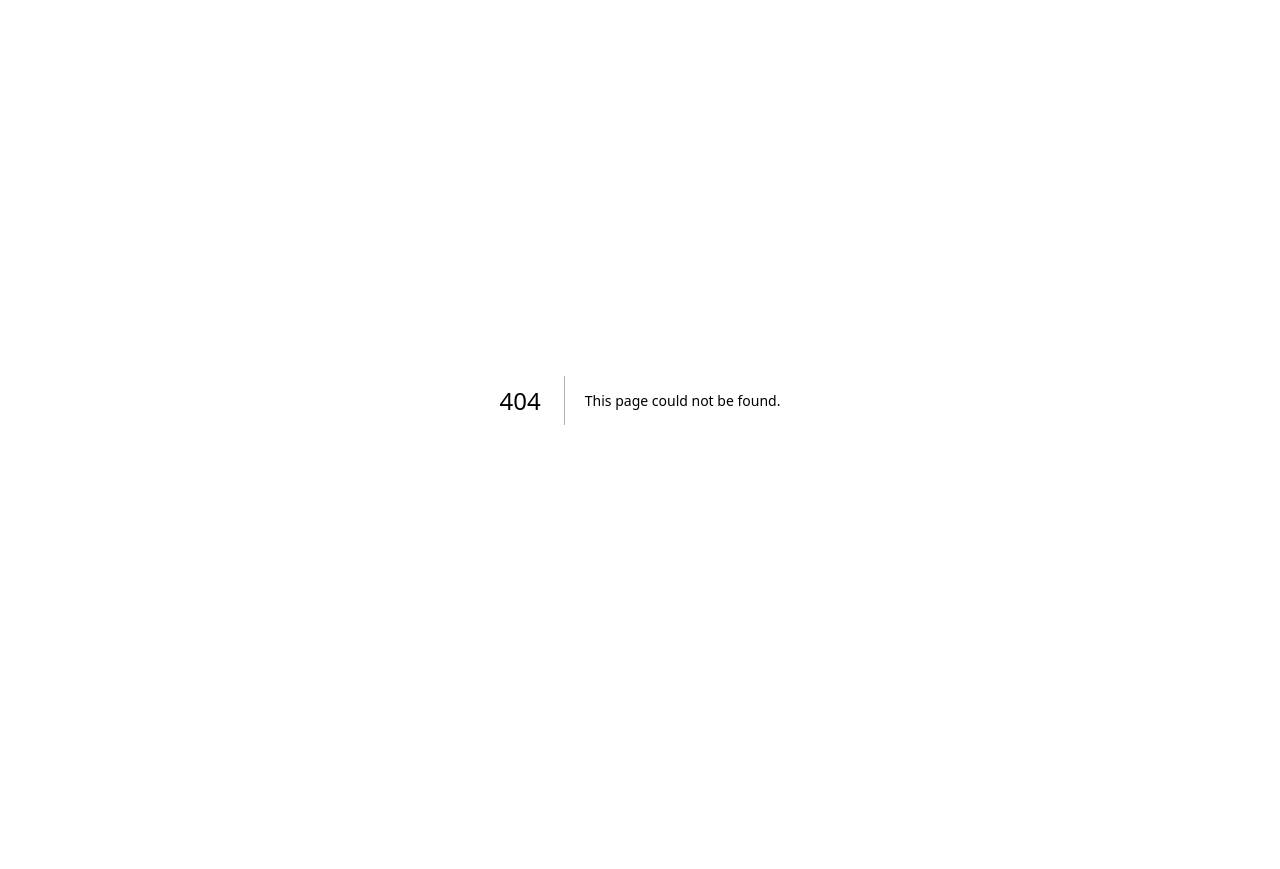
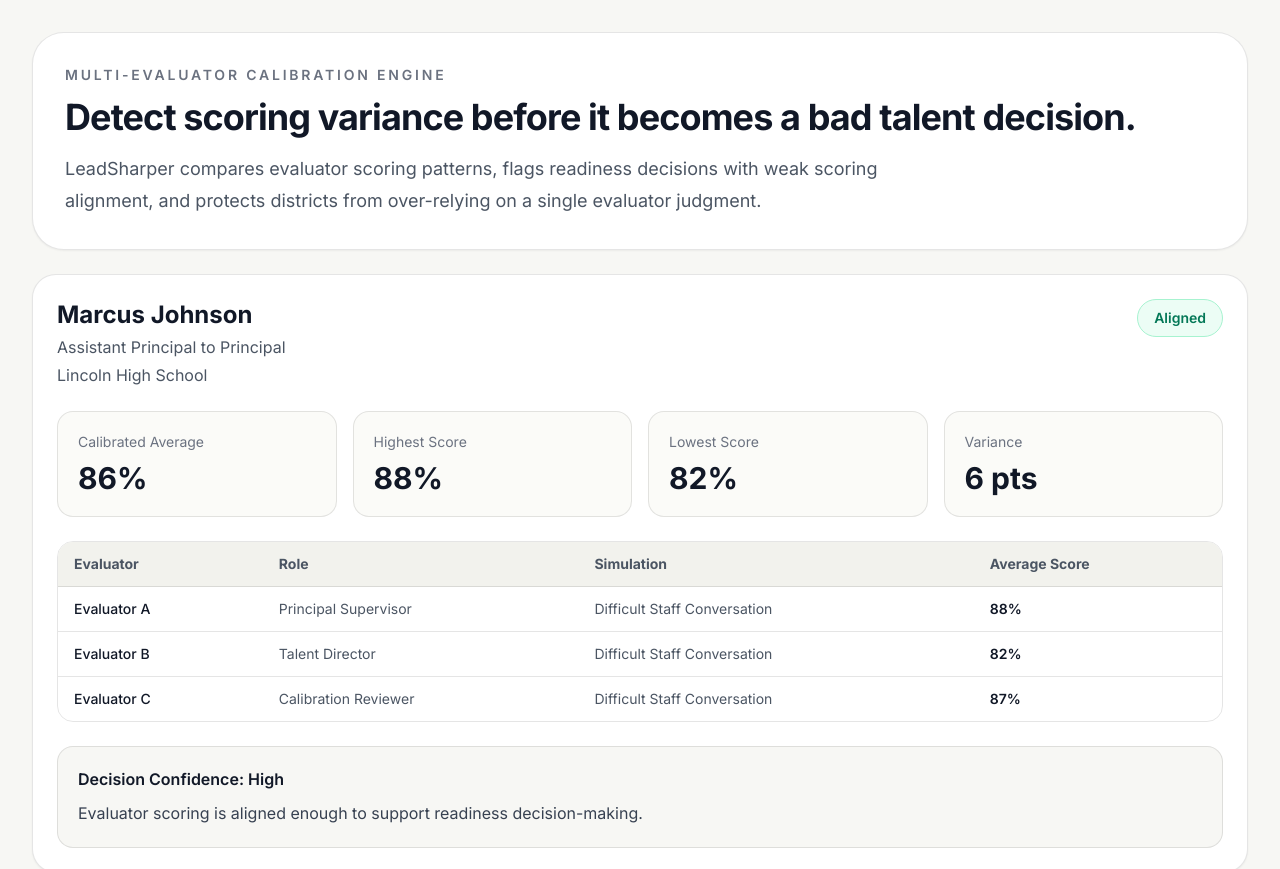
Before and after one commit to jmarc296-jpg/instructional-leadership-practice, a Next.js app: page /calibration-engine in a window 1280 px wide. Before the commit this address had no page. Shown: the top 869 px of the page. Before the commit the page ends 800 px from the top, so only its background shows below. Built offline with nearby package versions, Linux system fonts and the light colour scheme.

Commit message:
Build multi evaluator calibration engine

```diff
--- /dev/null
+++ b/app/calibration-engine/page.tsx
@@ -0,0 +1,114 @@
+import Link from "next/link"
+import { talentLeaders } from "@/lib/talent/mock-data"
+import { evaluatorScores, getEvaluatorAverage, getLeaderCalibrationSummary } from "@/lib/talent/calibration"
+
+const calibratedLeaders = Array.from(new Set(evaluatorScores.map((score) => score.leaderId)))
+
+function statusClass(status: string) {
+  if (status === "Calibration Required") return "bg-red-50 text-red-700 border-red-200"
+  if (status === "Monitor Variance") return "bg-yellow-50 text-yellow-700 border-yellow-200"
+  return "bg-emerald-50 text-emerald-700 border-emerald-200"
+}
+
+export default function CalibrationEnginePage() {
+  return (
+    <main className="min-h-screen bg-[#f7f7f4] p-8 text-[#111827]">
+      <section className="rounded-[2rem] border border-black/10 bg-white p-8 shadow-sm">
+        <p className="text-sm font-semibold uppercase tracking-[0.2em] text-gray-500">
+          Multi-Evaluator Calibration Engine
+        </p>
+        <h1 className="mt-3 text-4xl font-bold tracking-tight">
+          Detect scoring variance before it becomes a bad talent decision.
+        </h1>
+        <p className="mt-4 max-w-4xl text-lg leading-8 text-gray-600">
+          LeadSharper compares evaluator scoring patterns, flags readiness decisions with weak scoring alignment, and protects districts from over-relying on a single evaluator judgment.
+        </p>
+      </section>
+
+      <section className="mt-6 grid gap-5">
+        {calibratedLeaders.map((leaderId) => {
+          const leader = talentLeaders.find((item) => item.id === leaderId)
+          const summary = getLeaderCalibrationSummary(leaderId)
+
+          if (!leader) return null
+
+          return (
+            <article key={leaderId} className="rounded-3xl border border-black/10 bg-white p-6 shadow-sm">
+              <div className="flex flex-col justify-between gap-4 lg:flex-row lg:items-start">
+                <div>
+                  <h2 className="text-2xl font-bold">{leader.name}</h2>
+                  <p className="mt-1 text-gray-600">{leader.currentRole} to {leader.targetRole}</p>
+                  <p className="mt-1 text-gray-600">{leader.school}</p>
+                </div>
+
+                <div className={`rounded-full border px-4 py-2 text-sm font-semibold ${statusClass(summary.status)}`}>
+                  {summary.status}
+                </div>
+              </div>
+
+              <div className="mt-6 grid gap-4 md:grid-cols-4">
+                <div className="rounded-2xl border border-black/10 bg-[#fbfbf8] p-5">
+                  <p className="text-sm text-gray-500">Calibrated Average</p>
+                  <p className="mt-2 text-3xl font-bold">{summary.average}%</p>
+                </div>
+                <div className="rounded-2xl border border-black/10 bg-[#fbfbf8] p-5">
+                  <p className="text-sm text-gray-500">Highest Score</p>
+                  <p className="mt-2 text-3xl font-bold">{summary.high}%</p>
+                </div>
+                <div className="rounded-2xl border border-black/10 bg-[#fbfbf8] p-5">
+                  <p className="text-sm text-gray-500">Lowest Score</p>
+                  <p className="mt-2 text-3xl font-bold">{summary.low}%</p>
+                </div>
+                <div className="rounded-2xl border border-black/10 bg-[#fbfbf8] p-5">
+                  <p className="text-sm text-gray-500">Variance</p>
+                  <p className="mt-2 text-3xl font-bold">{summary.variance} pts</p>
+                </div>
+              </div>
+
+              <div className="mt-6 overflow-hidden rounded-2xl border border-black/10">
+                <table className="w-full text-left text-sm">
+                  <thead className="bg-[#f2f2ed] text-gray-600">
+                    <tr>
+                      <th className="px-4 py-3">Evaluator</th>
+                      <th className="px-4 py-3">Role</th>
+                      <th className="px-4 py-3">Simulation</th>
+                      <th className="px-4 py-3">Average Score</th>
+                    </tr>
+                  </thead>
+                  <tbody>
+                    {summary.scores.map((score) => (
+                      <tr key={`${score.leaderId}-${score.evaluator}`} className="border-t border-black/10">
+                        <td className="px-4 py-3 font-medium">{score.evaluator}</td>
+                        <td className="px-4 py-3 text-gray-600">{score.role}</td>
+                        <td className="px-4 py-3 text-gray-600">{score.simulation}</td>
+                        <td className="px-4 py-3 font-semibold">{getEvaluatorAverage(score)}%</td>
+                      </tr>
+                    ))}
+                  </tbody>
+                </table>
+              </div>
+
+              <div className="mt-6 rounded-2xl border border-black/10 bg-[#f7f7f4] p-5">
+                <p className="font-semibold">Decision Confidence: {summary.confidence}</p>
+                <p className="mt-2 leading-7 text-gray-700">{summary.recommendation}</p>
+              </div>
+            </article>
+          )
+        })}
+      </section>
+
+      <section className="mt-6 rounded-3xl border border-black/10 bg-[#111827] p-6 text-white shadow-sm">
+        <h2 className="text-2xl font-bold">Why this matters</h2>
+        <p className="mt-3 max-w-4xl leading-8 text-white/75">
+          Promotion decisions become more defensible when districts can show evaluator alignment, scoring confidence, and clear calibration flags before making placement recommendations.
+        </p>
+        <Link
+          href="/talent-decisions"
+          className="mt-5 inline-block rounded-2xl bg-white px-5 py-3 text-sm font-semibold text-[#111827]"
+        >
+          Return to Talent Decisions
+        </Link>
+      </section>
+    </main>
+  )
+}
--- /dev/null
+++ b/lib/talent/calibration.ts
@@ -0,0 +1,133 @@
+export type EvaluatorScore = {
+  evaluator: string
+  role: string
+  leaderId: string
+  leaderName: string
+  simulation: string
+  instructionalLeadership: number
+  talentManagement: number
+  operations: number
+  culture: number
+  communityLeadership: number
+}
+
+export const evaluatorScores: EvaluatorScore[] = [
+  {
+    evaluator: "Evaluator A",
+    role: "Principal Supervisor",
+    leaderId: "tl-001",
+    leaderName: "Marcus Johnson",
+    simulation: "Difficult Staff Conversation",
+    instructionalLeadership: 92,
+    talentManagement: 88,
+    operations: 84,
+    culture: 91,
+    communityLeadership: 86
+  },
+  {
+    evaluator: "Evaluator B",
+    role: "Talent Director",
+    leaderId: "tl-001",
+    leaderName: "Marcus Johnson",
+    simulation: "Difficult Staff Conversation",
+    instructionalLeadership: 84,
+    talentManagement: 79,
+    operations: 82,
+    culture: 87,
+    communityLeadership: 80
+  },
+  {
+    evaluator: "Evaluator C",
+    role: "Calibration Reviewer",
+    leaderId: "tl-001",
+    leaderName: "Marcus Johnson",
+    simulation: "Difficult Staff Conversation",
+    instructionalLeadership: 90,
+    talentManagement: 85,
+    operations: 86,
+    culture: 89,
+    communityLeadership: 83
+  },
+  {
+    evaluator: "Evaluator A",
+    role: "Principal Supervisor",
+    leaderId: "tl-003",
+    leaderName: "James Carter",
+    simulation: "Parent Escalation and Staff Response",
+    instructionalLeadership: 71,
+    talentManagement: 67,
+    operations: 78,
+    culture: 74,
+    communityLeadership: 70
+  },
+  {
+    evaluator: "Evaluator B",
+    role: "Talent Director",
+    leaderId: "tl-003",
+    leaderName: "James Carter",
+    simulation: "Parent Escalation and Staff Response",
+    instructionalLeadership: 52,
+    talentManagement: 49,
+    operations: 63,
+    culture: 58,
+    communityLeadership: 55
+  },
+  {
+    evaluator: "Evaluator C",
+    role: "Calibration Reviewer",
+    leaderId: "tl-003",
+    leaderName: "James Carter",
+    simulation: "Parent Escalation and Staff Response",
+    instructionalLeadership: 59,
+    talentManagement: 56,
+    operations: 69,
+    culture: 63,
+    communityLeadership: 61
+  }
+]
+
+export function getEvaluatorAverage(score: EvaluatorScore) {
+  const total =
+    score.instructionalLeadership +
+    score.talentManagement +
+    score.operations +
+    score.culture +
+    score.communityLeadership
+
+  return Math.round(total / 5)
+}
+
+export function getLeaderCalibrationSummary(leaderId: string) {
+  const scores = evaluatorScores.filter((score) => score.leaderId === leaderId)
+  const averages = scores.map(getEvaluatorAverage)
+  const high = Math.max(...averages)
+  const low = Math.min(...averages)
+  const variance = high - low
+  const average = Math.round(averages.reduce((sum, value) => sum + value, 0) / averages.length)
+
+  return {
+    scores,
+    average,
+    high,
+    low,
+    variance,
+    status:
+      variance >= 18
+        ? "Calibration Required"
+        : variance >= 10
+          ? "Monitor Variance"
+          : "Aligned",
+    confidence:
+      variance >= 18
+        ? "Low"
+        : variance >= 10
+          ? "Moderate"
+          : "High",
+    recommendation:
+      variance >= 18
+        ? "Do not finalize promotion recommendation until evaluator calibration is completed."
+        : variance >= 10
+          ? "Review scoring evidence before final placement decision."
+          : "Evaluator scoring is aligned enough to support readiness decision-making."
+  }
+}
```
Also changed, not shown: app/talent-decisions/page.tsx (line endings or trailing spaces).
